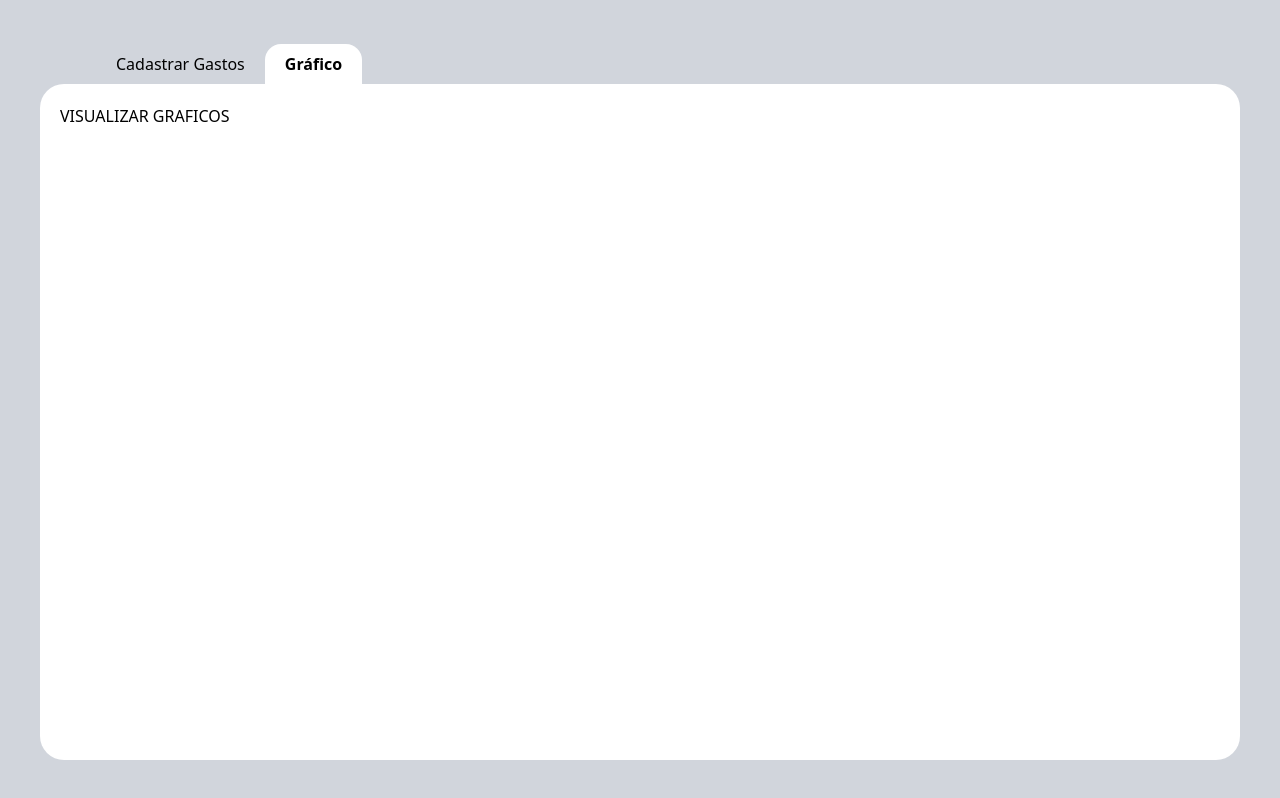
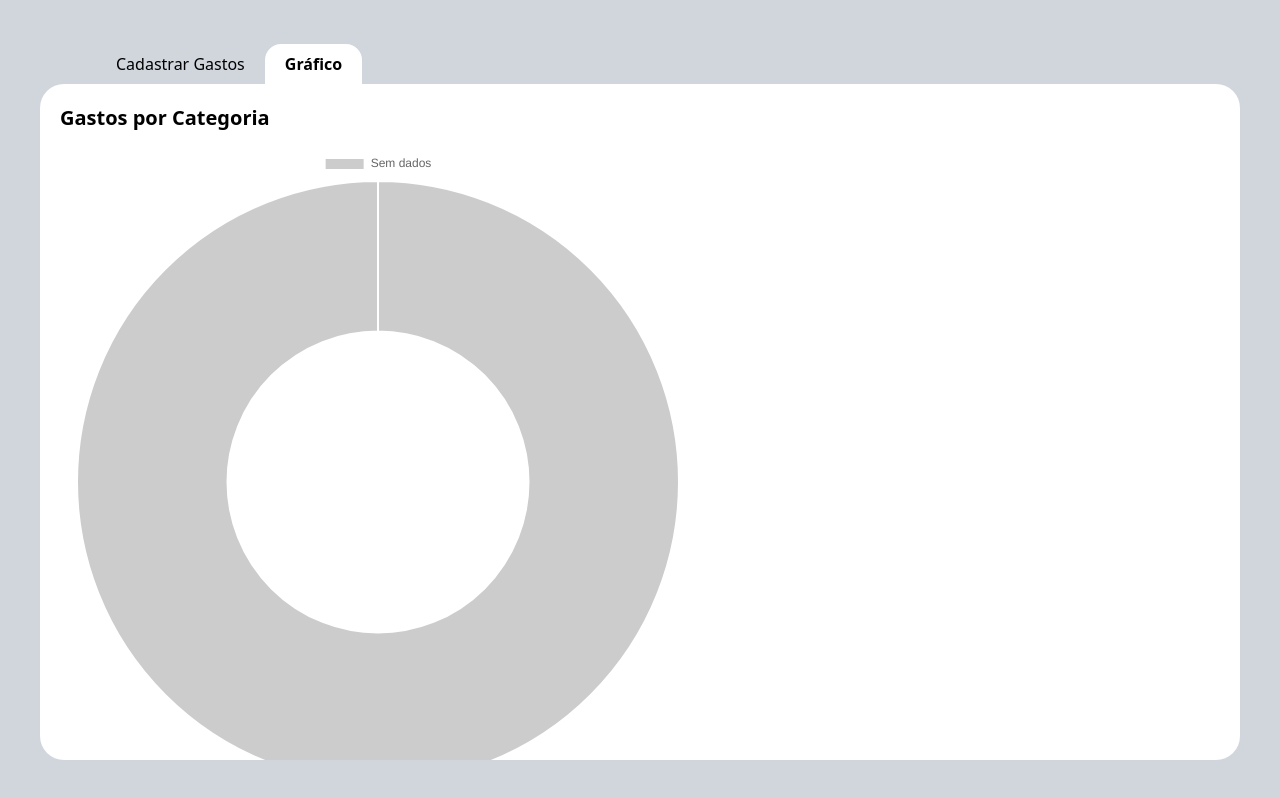
Before and after one commit to artuuuuuuuuuur/controle-de-gastos, a React (Vite) app: page /grafico in a window 1280 px wide. Built offline with nearby package versions, Linux system fonts and the light colour scheme; no server answers.

Commit message:
update: add first chart

```diff
--- a/package.json
+++ b/package.json
@@ -12,7 +12,9 @@
   "dependencies": {
     "@tailwindcss/vite": "^4.0.3",
     "axios": "^1.7.9",
+    "chart.js": "^4.4.7",
     "react": "^18.3.1",
+    "react-chartjs-2": "^5.3.0",
     "react-dom": "^18.3.1",
     "react-router-dom": "^7.1.5",
     "tailwindcss": "^4.0.3"
--- a/src/App.jsx
+++ b/src/App.jsx
@@ -1,15 +1,23 @@
 import { BrowserRouter, Route, Routes } from "react-router-dom";
 import "./App.css";
 import AddGasto from "./Components/Pages/AddGasto";
-import Graficos from "./Components/Pages/Graficos";
+import Graficos from "./Components/Pages/Graficos/Graficos";
+import { useEffect, useState } from "react";
+import { getGastos } from "./api";
 
 function App() {
+  const [gastos, setGastos] = useState([]);
+
+  useEffect(() => {
+    getGastos().then(setGastos).catch(console.error);
+  }, [gastos]);
+
   return (
     <BrowserRouter>
       <div className="bg-gray-300 p-10 h-screen">
         <Routes>
-          <Route index element={<AddGasto />} />
-          <Route path="grafico" element={<Graficos />} />
+          <Route index element={<AddGasto gastosArray={gastos} />} />
+          <Route path="grafico" element={<Graficos gastosArray={gastos} />} />
         </Routes>
       </div>
     </BrowserRouter>
--- a/src/Components/Pages/AddGasto.jsx
+++ b/src/Components/Pages/AddGasto.jsx
@@ -1,8 +1,9 @@
-import { useEffect, useState } from "react";
+/* eslint-disable react/prop-types */
+import { useState } from "react";
 import NavBar from "../NavBar";
-import { addGasto, getGastos } from "../../api";
+import { addGasto } from "../../api";
 
-function AddGasto() {
+function AddGasto({ gastosArray }) {
   const [gastos, setGastos] = useState([]);
   const [form, setForm] = useState({
     nome: "",
@@ -11,23 +12,16 @@
     categoria: "",
   });
 
-  // Atualiza o estado conforme o usuário digita
   const handleChange = (e) => {
     setForm({ ...form, [e.target.name]: e.target.value });
   };
 
-  // Cadastra novo gasto no backend
   const listarGastos = async (e) => {
     e.preventDefault();
 
     try {
-      // Envia o gasto corretamente como um objeto (sem array)
       const newGasto = await addGasto(form);
-
-      // Atualiza a lista no frontend
       setGastos([...gastos, newGasto]);
-
-      // Limpa o formulário
       setForm({ nome: "", valor: "", data: "", categoria: "" });
     } catch (error) {
       console.error(
@@ -36,11 +30,6 @@
       );
     }
   };
-
-  // Busca os gastos ao carregar a página (apenas 1 vez)
-  useEffect(() => {
-    getGastos().then(setGastos).catch(console.error);
-  }, []);
 
   return (
     <div className="h-full max-h-full flex flex-col">
@@ -99,10 +88,7 @@
                 <option value="Etc">Etc</option>
               </select>
             </label>
-            <button
-              className=""
-              type="submit"
-            >
+            <button className="" type="submit">
               Enviar
             </button>
           </form>
@@ -111,7 +97,7 @@
         <section className="mt-4">
           <h1>Lista de Gastos</h1>
           <ul className="">
-            {gastos.map((gasto, index) => (
+            {gastosArray.map((gasto, index) => (
               <li key={index} className="mt-1">
                 <strong>{gasto.nome}</strong> - R${gasto.valor} - {gasto.data} -{" "}
                 {gasto.categoria}
--- a/src/Components/Pages/Graficos.jsx
+++ /dev/null
@@ -1,14 +0,0 @@
-import NavBar from "../NavBar";
-
-function Graficos() {
-  return (
-    <div className="h-full max-h-full flex flex-col">
-      <NavBar currentPage={"grafico"} />
-      <div className="bg-white grow overflow-auto rounded-3xl p-5">
-        VISUALIZAR GRAFICOS
-      </div>
-    </div>
-  );
-}
-
-export default Graficos;
--- /dev/null
+++ b/src/Components/Pages/Graficos/Graficos.jsx
@@ -0,0 +1,21 @@
+/* eslint-disable react/prop-types */
+import NavBar from "../../NavBar";
+import { Chart as ChartJS, ArcElement, Tooltip, Legend } from "chart.js";
+import { Doughnut } from "react-chartjs-2";
+import processarDados from "./processarDados"
+
+ChartJS.register(ArcElement, Tooltip, Legend);
+
+function Graficos({ gastosArray }) {
+  return (
+    <div className="h-full max-h-full flex flex-col">
+      <NavBar currentPage={"grafico"} />
+      <div className="bg-white grow overflow-auto rounded-3xl p-5">
+        <h1 className="text-xl font-bold mb-4">Gastos por Categoria</h1>
+        <Doughnut data={processarDados(gastosArray)} />
+      </div>
+    </div>
+  );
+}
+
+export default Graficos;
--- /dev/null
+++ b/src/Components/Pages/Graficos/processarDados.jsx
@@ -0,0 +1,40 @@
+const processarDados = (gastos) => {
+  if (!gastos || gastos.length === 0) {
+    return {
+      labels: ["Sem dados"],
+      datasets: [
+        {
+          data: [1],
+          backgroundColor: ["#ccc"],
+        },
+      ],
+    };
+  }
+
+  const categorias = {};
+  gastos.forEach((gasto) => {
+    if (categorias[gasto.categoria]) {
+      categorias[gasto.categoria] += parseFloat(gasto.valor);
+    } else {
+      categorias[gasto.categoria] = parseFloat(gasto.valor);
+    }
+  });
+
+  return {
+    labels: Object.keys(categorias),
+    datasets: [
+      {
+        data: Object.values(categorias),
+        backgroundColor: [
+          "#FF6384",
+          "#36A2EB",
+          "#FFCE56",
+          "#4CAF50",
+          "#9C27B0",
+        ],
+      },
+    ],
+  };
+};
+
+export default processarDados;
```
Also changed, not shown: 1 other file (tests, documents, lock files or other folders).
